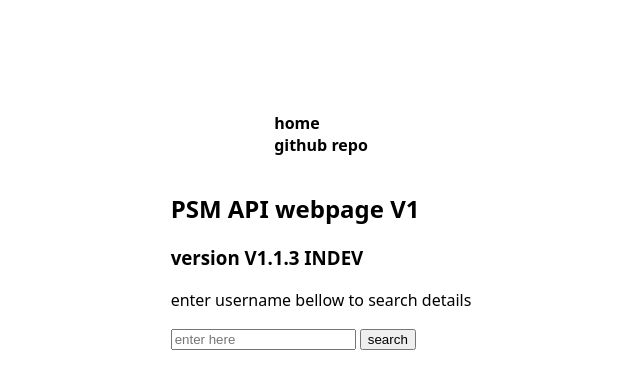
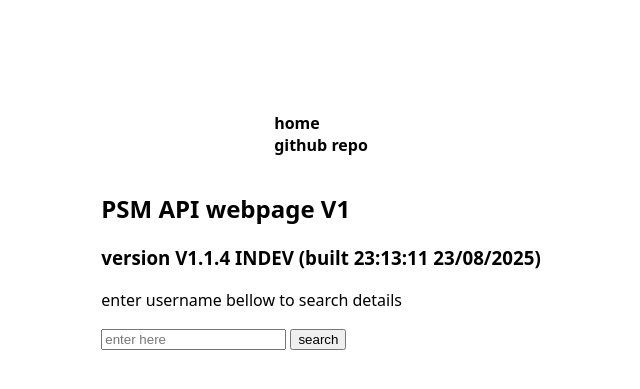
Before and after one commit to bruh-moment-0/psm-api, a FastAPI app: page / in a window 1280 px wide. Shown: the part 169-558 px from the top of the page, without its empty margins (319-959 px from the left). Run offline with FastAPI, Linux system fonts and the light colour scheme.

Commit message:
changed version on index

```diff
--- a/templates/index.html
+++ b/templates/index.html
@@ -1,7 +1,7 @@
 {% extends "base.html" %}
 {% block content %}
 <h2>PSM API webpage V1</h2>
-<h3>version V1.1.3 INDEV</h3>
+<h3>version V1.1.4 INDEV (built 23:13:11 23/08/2025)</h3>
 <form action="/details-submit" method="post">
   <p>enter username bellow to search details</p>
   <input name="username" placeholder="enter here">
```
